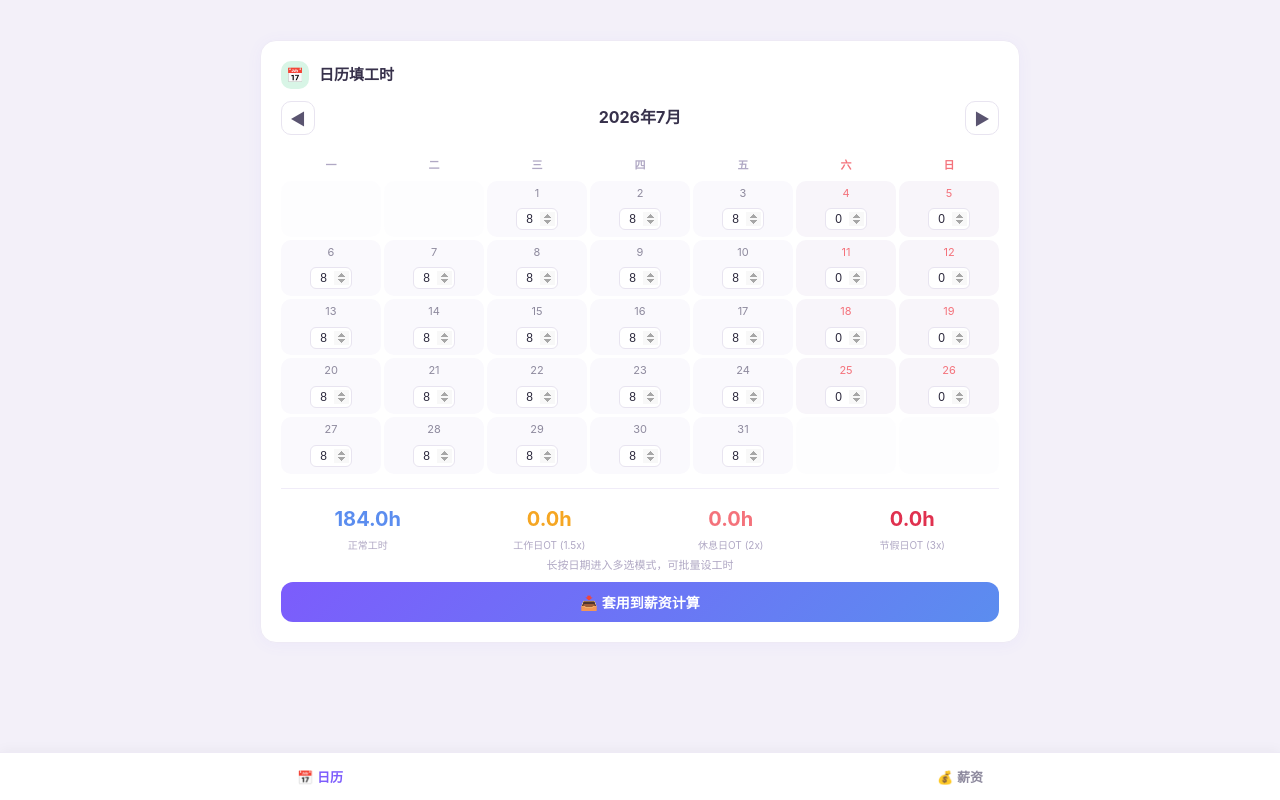
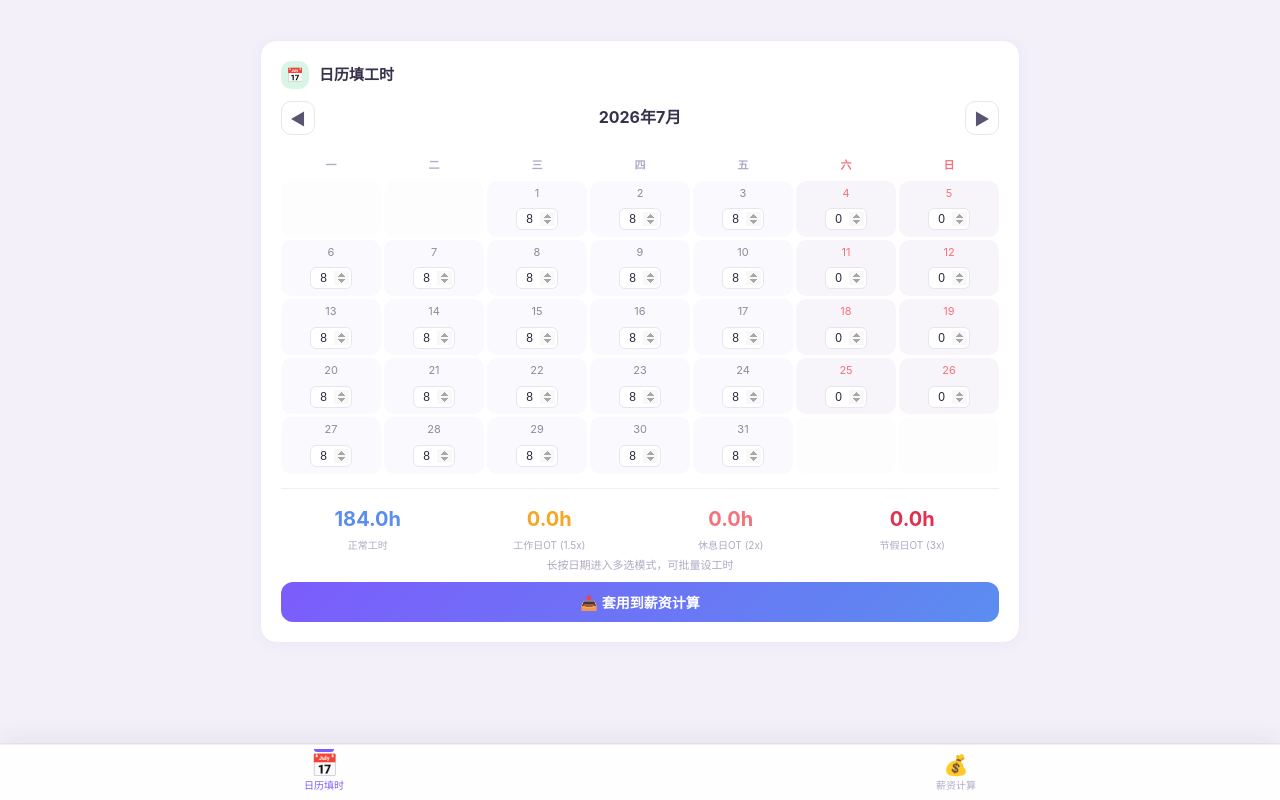
Before and after one commit to gyuwguyvjgu/salary-calc, a website: page index.html in a window 1280 px wide. Drawn offline with Linux system fonts and the light colour scheme.

Commit message:
Polished bottom tab bar design

```diff
--- a/index.html
+++ b/index.html
@@ -36,10 +36,13 @@
   .tab-panel.active { display: block; }
 
   /* ── Bottom Tab Bar ── */
-  .bottom-tab-bar { display: flex; position: fixed; bottom: 0; left: 0; right: 0; background: #fff; border-top: 1px solid #eeeaf5; z-index: 1000; padding: 6px 0; padding-bottom: max(6px, env(safe-area-inset-bottom)); box-shadow: 0 -2px 12px rgba(0,0,0,0.04); }
-  .btab-btn { flex: 1; padding: 8px; border: none; background: none; font-size: 13px; font-weight: 600; color: #8e8a9e; cursor: pointer; }
+  .bottom-tab-bar { display: flex; position: fixed; bottom: 0; left: 0; right: 0; background: rgba(255,255,255,0.92); backdrop-filter: blur(20px); -webkit-backdrop-filter: blur(20px); border-top: 0.5px solid rgba(0,0,0,0.06); z-index: 1000; padding: 4px 8px; padding-bottom: max(4px, env(safe-area-inset-bottom)); box-shadow: 0 -1px 0 rgba(0,0,0,0.03), 0 -8px 24px rgba(0,0,0,0.05); }
+  .btab-btn { flex: 1; padding: 6px 8px 4px; border: none; background: none; font-size: 10px; font-weight: 500; color: #b0a8c4; cursor: pointer; transition: color 0.2s; position: relative; display: flex; flex-direction: column; align-items: center; gap: 2px; }
+  .btab-btn .tab-icon { font-size: 20px; line-height: 1; transition: transform 0.2s; }
   .btab-btn.active { color: #7c5cfc; }
-  .app { padding-bottom: 70px; }
+  .btab-btn.active .tab-icon { transform: scale(1.1); }
+  .btab-btn.active::after { content: ''; position: absolute; top: 0; left: 50%; transform: translateX(-50%); width: 20px; height: 3px; background: #7c5cfc; border-radius: 0 0 4px 4px; }
+  .app { padding-bottom: 65px; }
 
   /* ── Card ── */
   .card {
@@ -567,8 +570,8 @@
 
   <!-- ── Bottom Tab Bar ── -->
   <div class="bottom-tab-bar">
-    <button class="btab-btn active" onclick="switchTab('calendar')">📅 日历</button>
-    <button class="btab-btn" onclick="switchTab('salary')">💰 薪资</button>
+    <button class="btab-btn active" onclick="switchTab('calendar')"><span class="tab-icon">📅</span>日历填时</button>
+    <button class="btab-btn" onclick="switchTab('salary')"><span class="tab-icon">💰</span>薪资计算</button>
   </div>
 </div>
 
```
